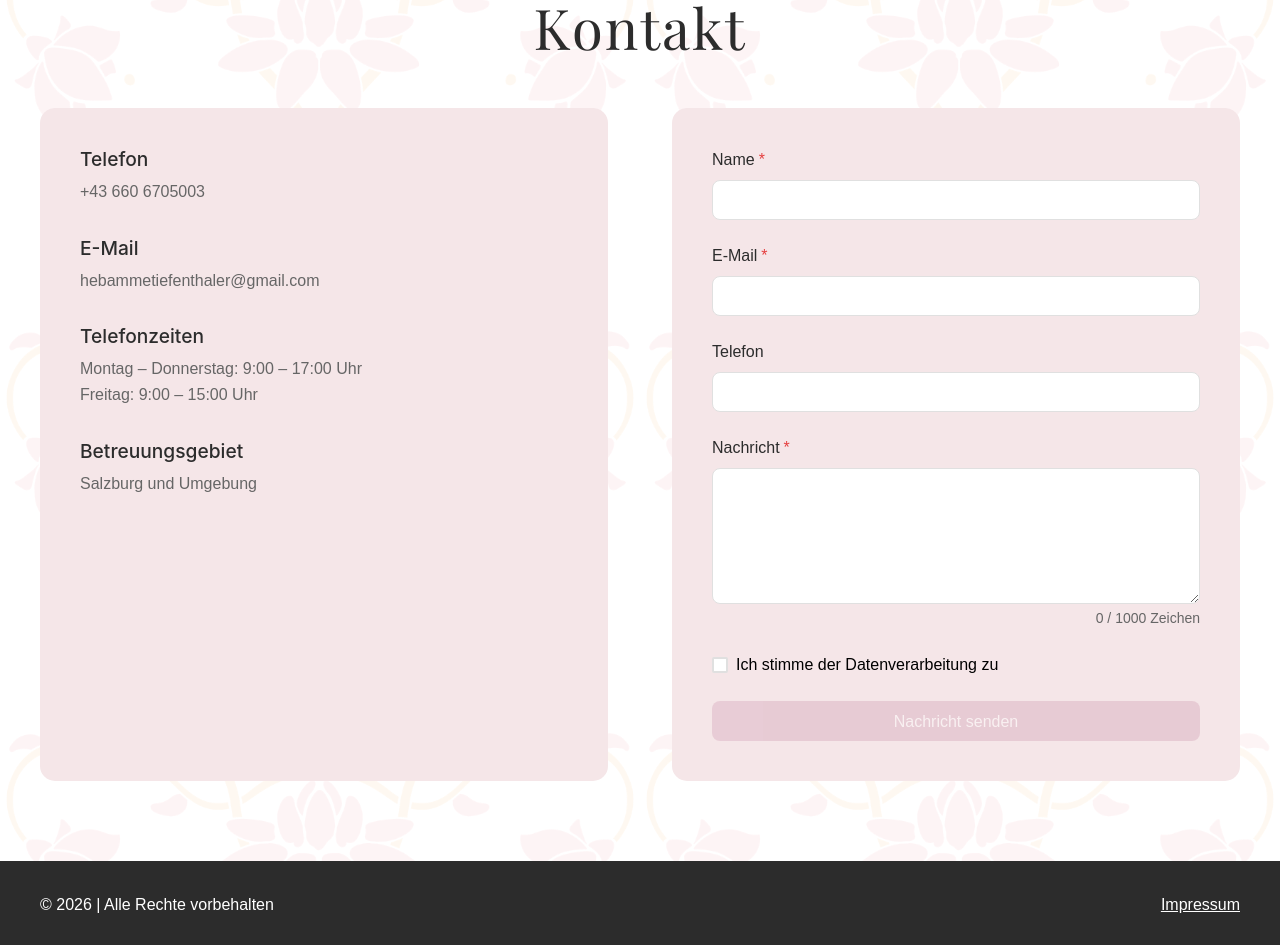
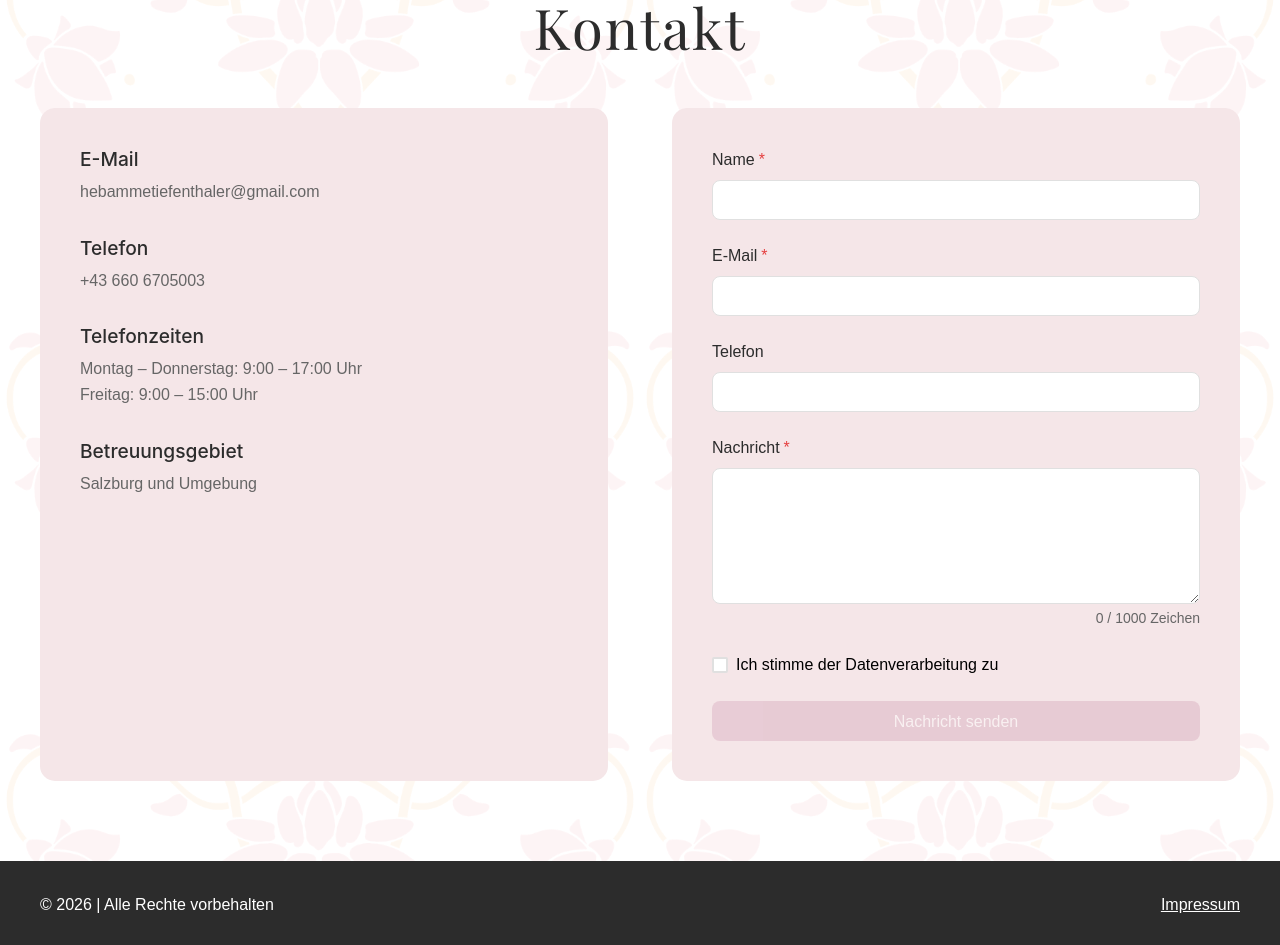
Before and after one commit to DavidHejda/lena-hebamme, a React (Vite) app: page / in a window 1280 px wide. Shown: the part 4209-5154 px from the top of the page. Built offline with nearby package versions, Linux system fonts and the light colour scheme; no server answers.

Commit message:
changing order in contact info

```diff
--- a/src/components/ContactInfo.tsx
+++ b/src/components/ContactInfo.tsx
@@ -8,12 +8,12 @@ import { Box, Heading, Text, VStack } from '@chakra-ui/react';
 
 const contactInformation = [
   {
+    label: 'E-Mail',
+    value: ['hebammetiefenthaler@gmail.com'],
+  },
+  {
     label: 'Telefon',
     value: ['+43 660 6705003'],
-  },
-  {
-    label: 'E-Mail',
-    value: ['hebammetiefenthaler@gmail.com'],
   },
   {
     label: 'Telefonzeiten',
```
